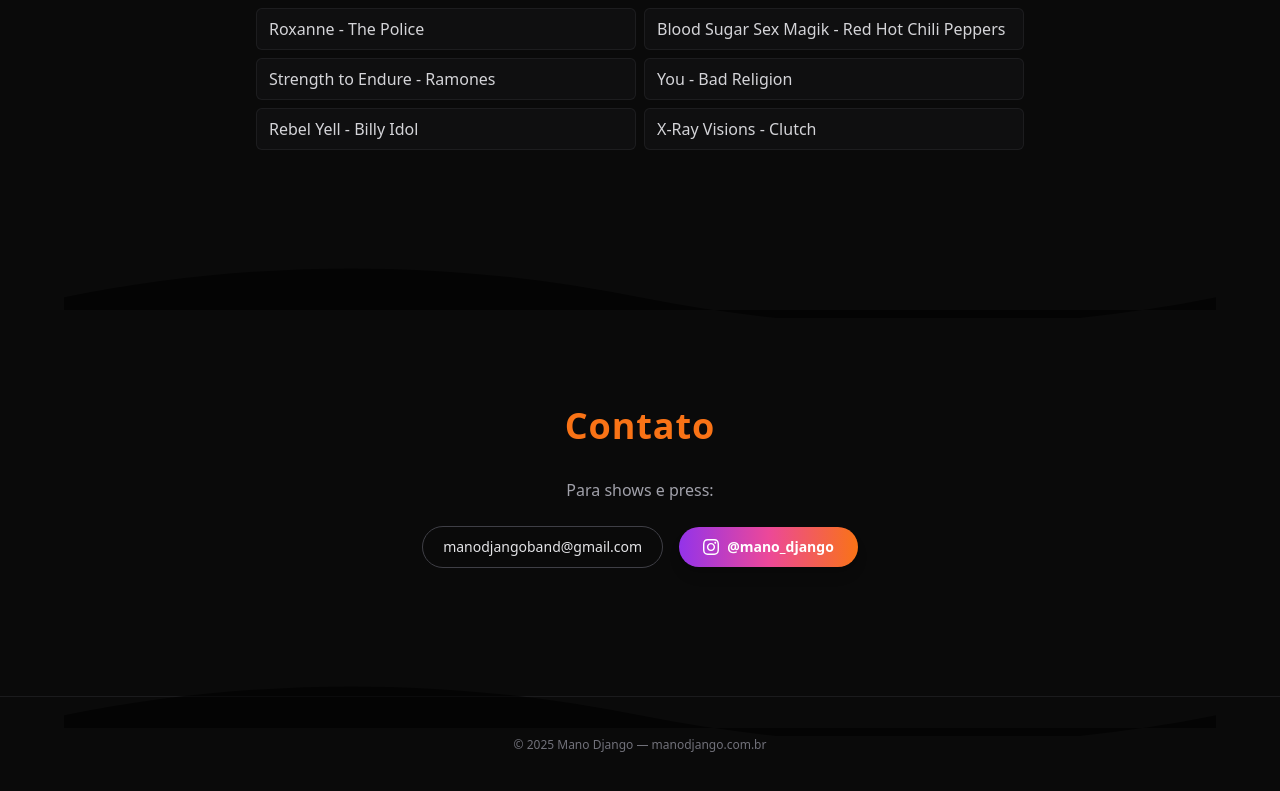
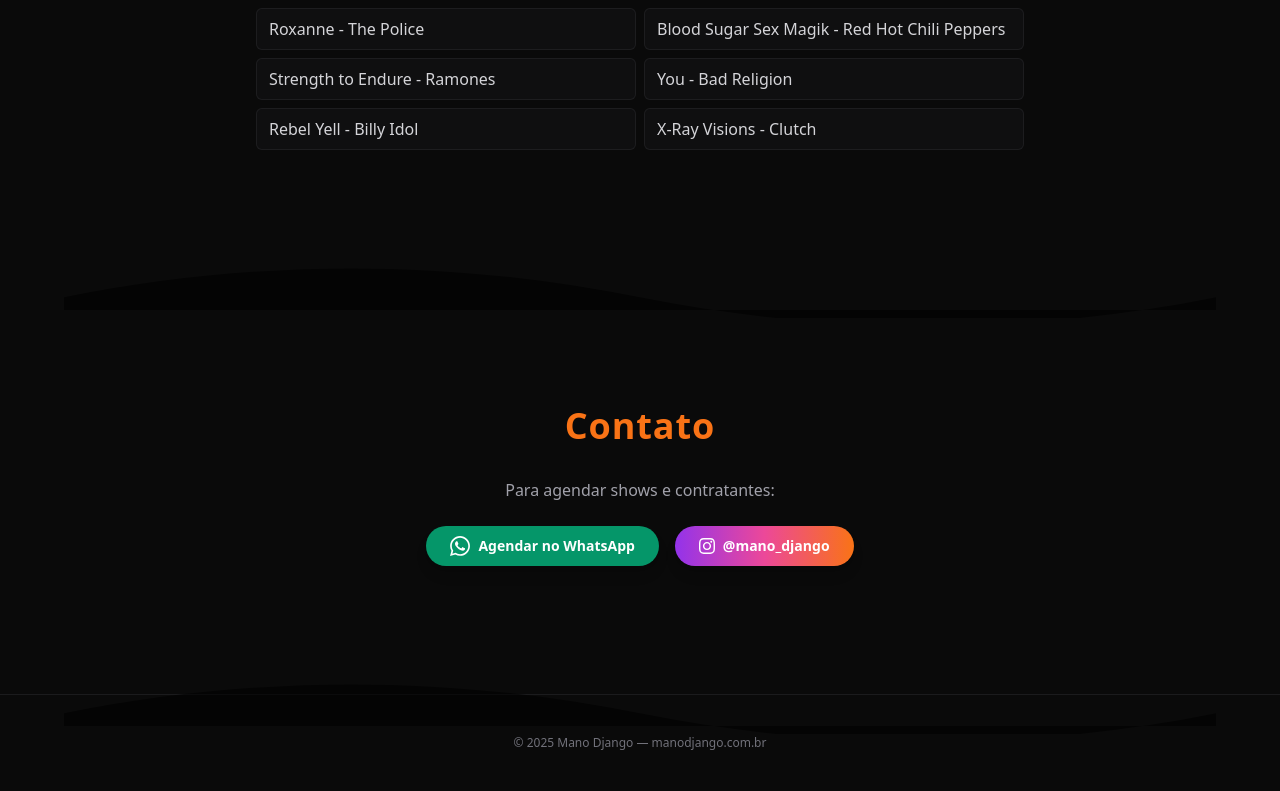
Before and after one commit to guitartiago/manodjango-site, a Next.js app: page / in a window 1280 px wide. Shown: the part 2976-3767 px from the top of the page. Built offline with nearby package versions, Linux system fonts and the light colour scheme.

Commit message:
Update page.tsx
Whatsapp

```diff
--- a/app/page.tsx
+++ b/app/page.tsx
@@ -208,16 +208,26 @@
 }
 
 function Contato() {
+  // ⚠️ DICA: Troque '5511964028585' pelo número de WhatsApp real da banda (55 + DDD + Número)
+  const whatsappNumber = "5511964028585";
+  const whatsappMessage = encodeURIComponent("Fala pessoal! Gostaria de informações sobre shows do Mano Django.");
+  const whatsappUrl = `https://wa.me/${whatsappNumber}?text=${whatsappMessage}`;
+
   return (
     <RevealSection id="contato" title="Contato">
       <div className="mx-auto max-w-xl text-center">
-        <p className="text-zinc-400">Para shows e press:</p>
+        <p className="text-zinc-400">Para agendar shows e contratantes:</p>
         <div className="mt-6 flex flex-col items-center justify-center gap-4 sm:flex-row">
           <a
-            href="mailto:manodjangoband@gmail.com"
-            className="rounded-full border border-zinc-700 px-5 py-2.5 text-sm text-zinc-200 transition hover:border-zinc-500 hover:text-white"
+            href={whatsappUrl}
+            target="_blank"
+            rel="noopener noreferrer"
+            className="inline-flex items-center gap-2 rounded-full bg-emerald-600 px-6 py-2.5 text-sm font-semibold text-white shadow-lg transition-transform hover:scale-105 hover:bg-emerald-500"
           >
-            manodjangoband@gmail.com
+            <svg className="h-5 w-5 fill-current" viewBox="0 0 24 24">
+              <path d="M.057 24l1.687-6.163c-1.041-1.804-1.588-3.849-1.587-5.946.003-6.556 5.338-11.891 11.893-11.891 3.181.001 6.167 1.24 8.413 3.488 2.245 2.248 3.481 5.236 3.48 8.414-.003 6.557-5.338 11.892-11.893 11.892-1.99 0-3.951-.5-5.688-1.448l-6.305 1.654zm6.597-3.807c1.676.995 3.276 1.591 5.392 1.592 5.448 0 9.886-4.434 9.889-9.885.002-5.462-4.415-9.89-9.881-9.892-5.452 0-9.887 4.434-9.889 9.884-.001 2.225.651 3.891 1.746 5.634l-.999 3.648 3.742-.981zm11.387-5.464c-.074-.124-.272-.198-.57-.347-.297-.149-1.758-.868-2.031-.967-.272-.099-.47-.149-.669.149-.198.297-.768.967-.941 1.165-.173.198-.347.223-.644.074-.297-.149-1.255-.462-2.39-1.475-.883-.788-1.48-1.761-1.653-2.059-.173-.297-.018-.458.13-.606.134-.133.297-.347.446-.521.151-.172.2-.296.3-.495.099-.198.05-.372-.025-.521-.075-.148-.669-1.611-.916-2.206-.242-.579-.487-.501-.669-.51l-.57-.01c-.198 0-.52.074-.792.372s-1.04 1.016-1.04 2.479 1.065 2.876 1.213 3.074c.149.198 2.095 3.2 5.076 4.487.709.306 1.263.489 1.694.626.712.226 1.36.194 1.872.118.571-.085 1.758-.719 2.006-1.413.248-.695.248-1.29.173-1.414z"/>
+            </svg>
+            <span>Agendar no WhatsApp</span>
           </a>
 
           <a
```
